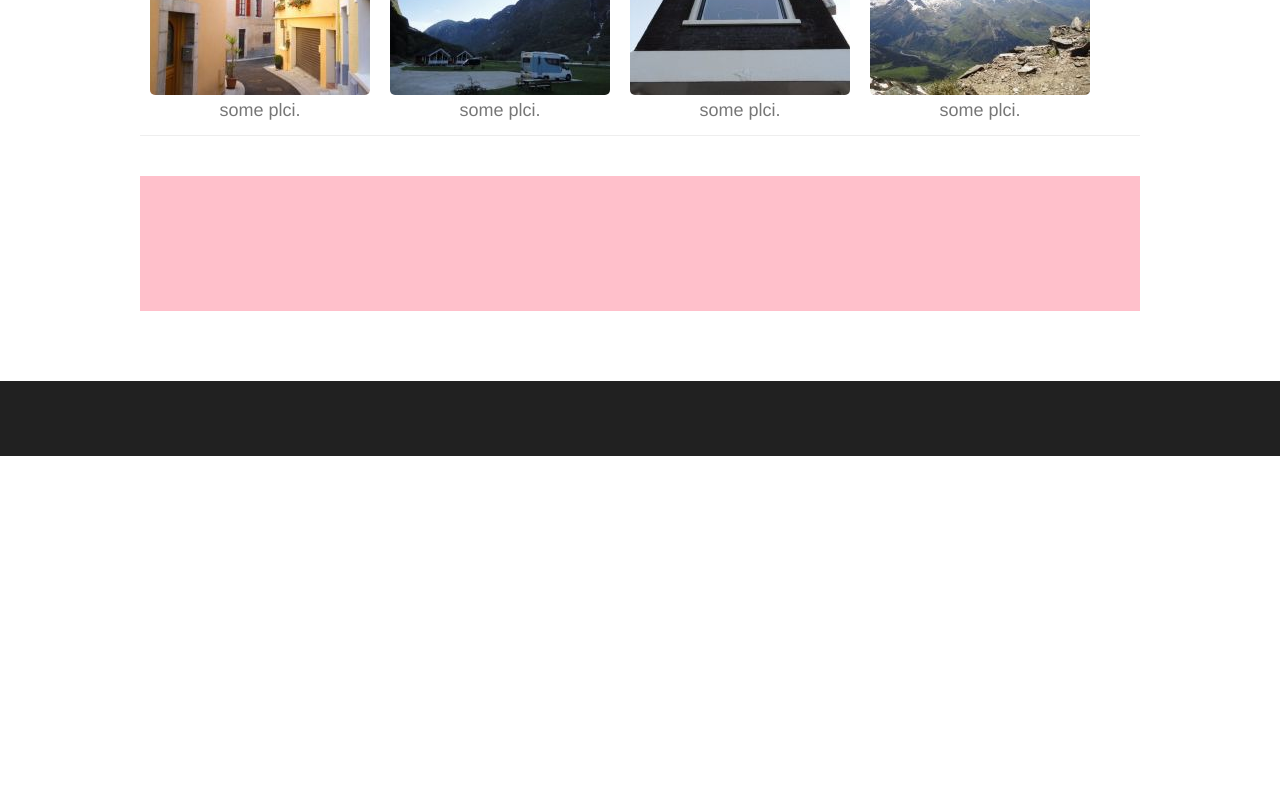
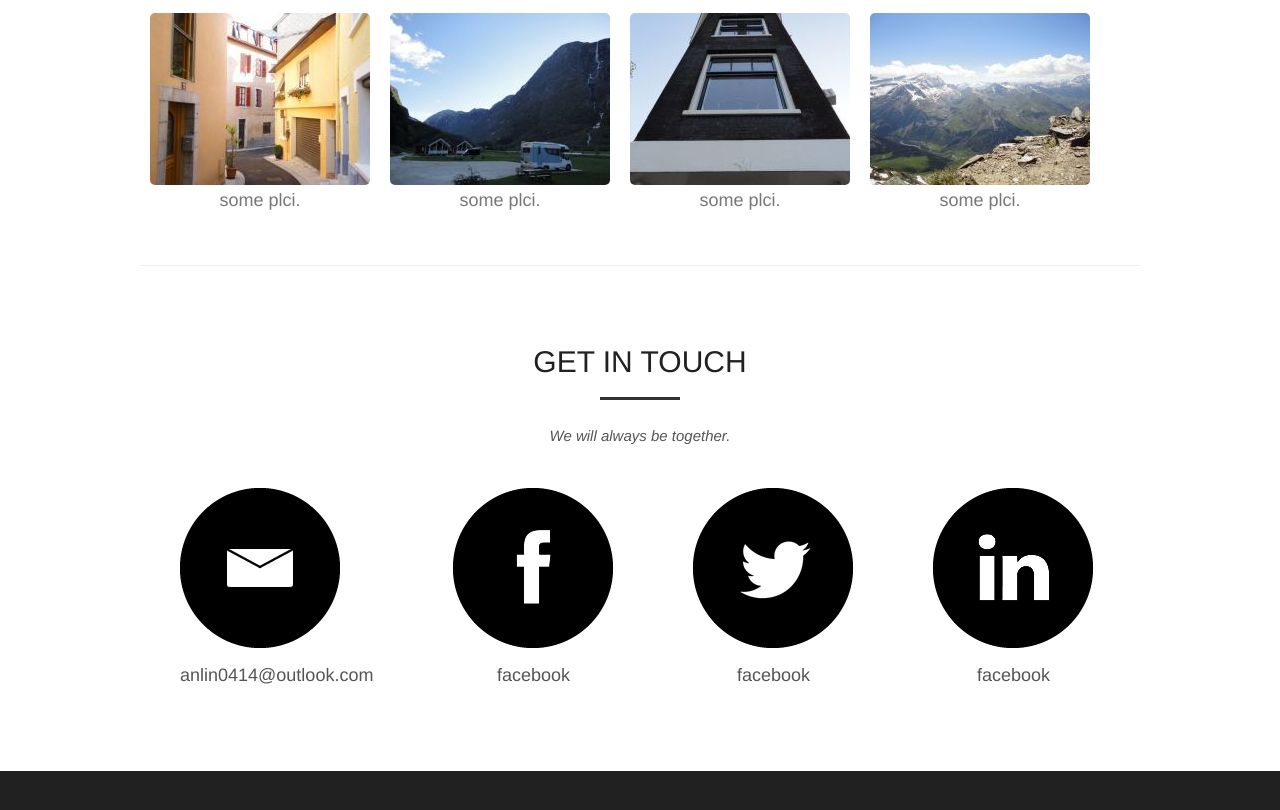
Before and after one commit to anlin-yang/anlin, a website: page index.html in a window 1280 px wide. Shown: the part 1474-2284 px from the top of the page. Before the commit the page ends 1930 px from the top, so only its background shows below. Drawn offline with Linux system fonts and the light colour scheme.

Commit message:
add new file

```diff
--- a/index.html
+++ b/index.html
@@ -121,7 +121,42 @@
 
       </div>
     </div>
-    <div class="contact"></div>
+    <div class="contact clearfix">
+      <h1 class="contact-title">
+        GET IN TOUCH
+      </h1>
+      <div class="s-line"></div>
+      <div class="contact-caption">
+        We will always be together.
+      </div>
+      <div class="contact-wrapper">
+        <div class="contact-list">
+          <img src="images/email-icon.png" alt="" class="contact-img">
+          <div class="contact-img-caption">
+            anlin0414@outlook.com
+          </div>
+        </div>
+        <div class="contact-list">
+          <img src="images/fb-icon.png" alt="" class="contact-img">
+          <div class="contact-img-caption">
+            facebook
+          </div>
+        </div>
+        <div class="contact-list">
+          <img src="images/twitter-icon.png" alt="" class="contact-img">
+          <div class="contact-img-caption">
+            facebook
+          </div>
+        </div>
+        <div class="contact-list">
+          <img src="images/linkedin-icon.png" alt="" class="contact-img">
+          <div class="contact-img-caption">
+            facebook
+          </div>
+        </div>
+
+      </div>
+    </div>
   </div>
   <footer></footer>
 </body>
--- a/styles/main.scss
+++ b/styles/main.scss
@@ -150,16 +150,14 @@ header {
     font-family: 'open sans', helvetica, "Microsoft YaHei","微软雅黑",STXihei,"华文细黑",sans-serif !important;
   }
   border-bottom: 1px solid #eee;
-  margin-bottom: 40px;
+  padding-bottom: 40px;
+  margin-bottom: 90px;
 }
 .exp {
   height: 9em;
   background-color: green;
 }
-.contact {
-  height: 9em;
-  background-color: pink;
-}
+
 
 .photos {
   //height: 500px;
@@ -186,9 +184,6 @@ header {
     margin-top: 25px;
     margin-bottom: 30px;
   }
-  // .photos-list-wrapper {
-  //   margin-bottom: 40px;
-  // }
   .photo-list {
     float: left;
     margin: 0 10px 10px 10px;
@@ -205,9 +200,46 @@ header {
     opacity: 0.8;
   }
   border-bottom: 1px solid #eee;
+  padding-bottom: 40px;
   margin-bottom: 40px;
 }
 
+.contact {
+  //height: 9em;
+  background-color: #fff;
+  .contact-title {
+    color: $primary-text-color;
+    font-weight: normal;
+    margin-top: 30px;
+    margin-bottom: 10px;
+    text-align: center;
+  }
+  .s-line {
+    background: #333;
+    height: 3px;
+    width: 80px;
+    margin: 10px auto 10px auto;
+  }
+  .contact-caption {
+    line-height: 1.5;
+    font-style: italic;
+    font-weight: normal;
+    text-align: center;
+    font-size: 15px;
+    margin-top: 25px;
+    margin-bottom: 30px;
+  }
+  .contact-list {
+    float: left;
+    margin: 10px 40px;
+  }
+  .contact-img-caption {
+    text-align: center;
+    font-size: 18px;
+    margin-top: 5px;
+    font-weight: normal;
+  }
+}
 
 footer {
   height: 5em;
```
Also changed, not shown: css/main.css, images/email-icon.png (added), images/fb-icon.png (added), images/linkedin-icon.png (added), images/twitter-icon.png (added).
